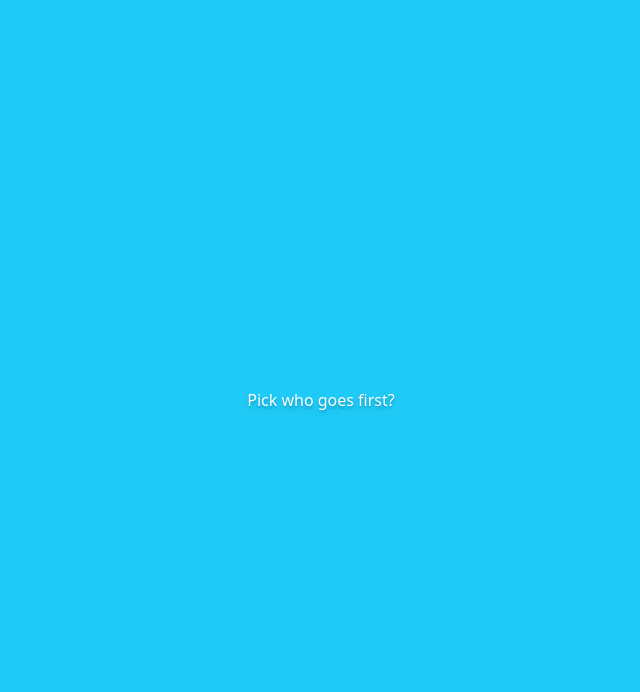
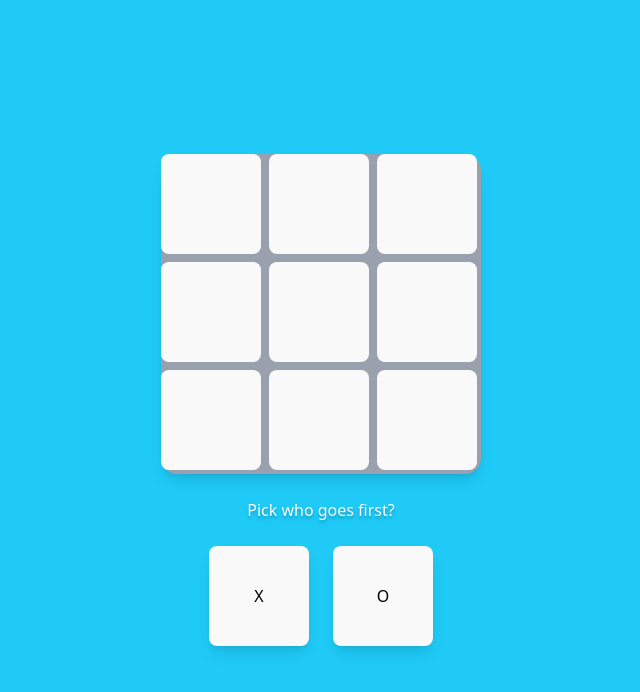
Before and after one commit to BNj10/Tic-Tac-Toe, a React (Vite) app: page / in a window 1280 px wide. Shown: the top 692 px of the page, without its empty margins (319-959 px from the left). Built offline with nearby package versions, Linux system fonts and the light colour scheme.

Commit message:
integrate relevant components in home page

```diff
--- a/src/pages/home.tsx
+++ b/src/pages/home.tsx
@@ -1,10 +1,20 @@
+import GameBoard from "../components/Board"
+import Buttons from "../components/button"
+
 export default function Home()
 {
+    function onSquareClick()
+    {
+        return;
+    }
+
     return (
         <div className=" text-white min-h-screen flex flex-col items-center justify-center space-y-6">
            {/*GameBoard*/}
+            <GameBoard squares={Array(9).fill(null)} onSquareClick={onSquareClick}/>
             <p className="text-white font-montserrat text-shadow-lg"> Pick who goes first?</p>
             {/*Buttons*/}
+            <Buttons />
         </div>
     )
 }
```
